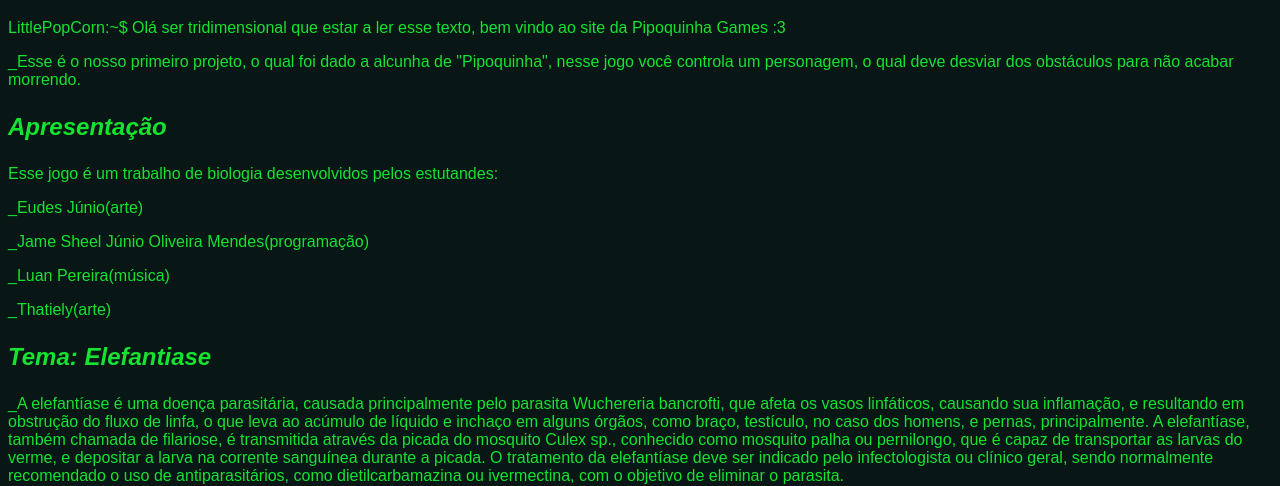
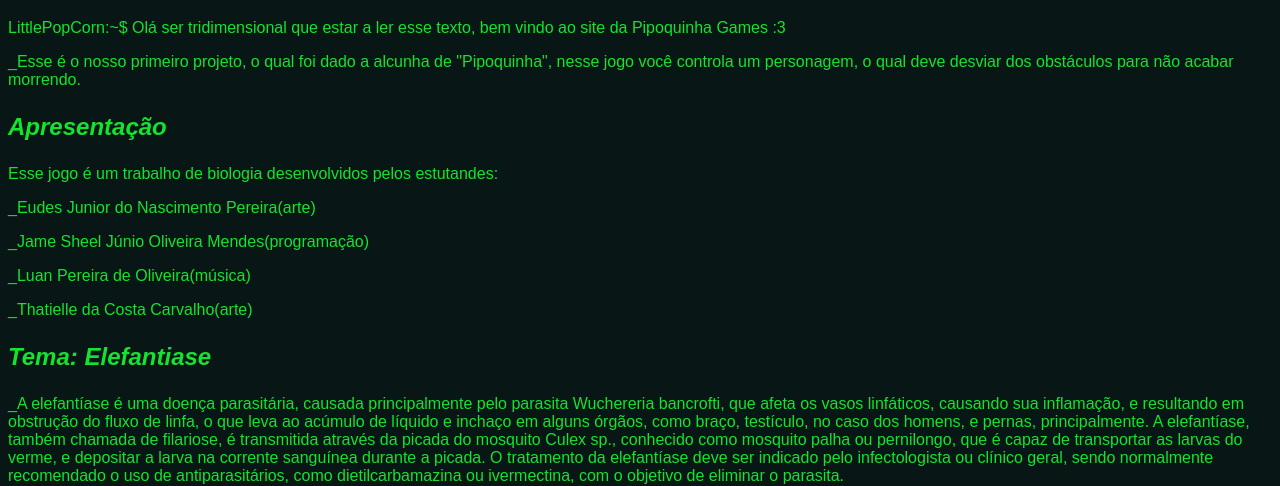
Before and after one commit to JameConcha/PipoquinhaGames, a plain HTML site: page index.html in a window 1280 px wide. Shown: the part 116-602 px from the top of the page. Drawn offline with Linux system fonts and the light colour scheme.

Commit message:
Add files via upload

```diff
--- a/index.html
+++ b/index.html
@@ -19,10 +19,10 @@
     <div>
         <h3>Apresentação</h3>
         <p>Esse jogo é um trabalho de biologia desenvolvidos pelos estutandes:</p>
-        <p>_Eudes Júnio(arte)</p>
+        <p>_Eudes Junior do Nascimento Pereira(arte)</p>
         <p>_Jame Sheel Júnio Oliveira Mendes(programação)</p>
-        <p>_Luan Pereira(música)</p>
-        <P>_Thatiely(arte)</P>
+        <p>_Luan Pereira de Oliveira(música)</p>
+        <P>_Thatielle da Costa Carvalho(arte)</P>
 
     </div>
 
```
